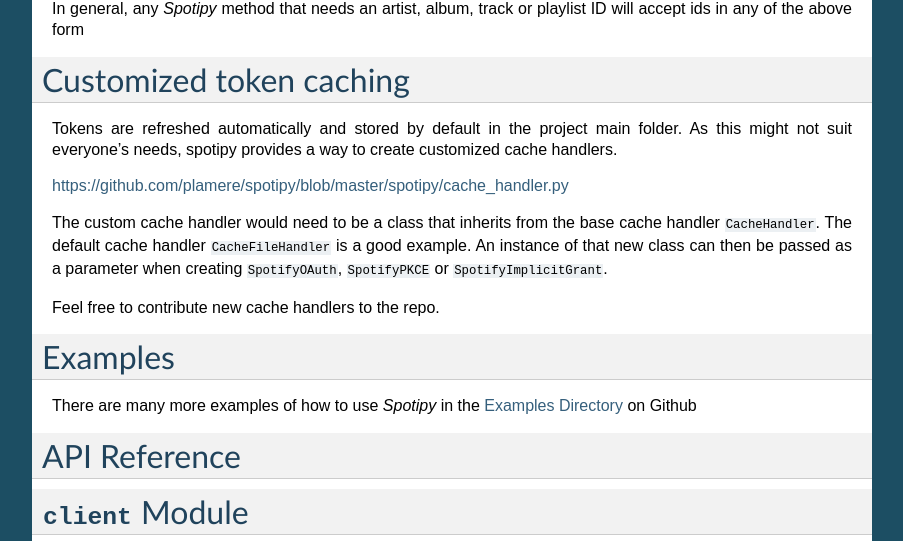
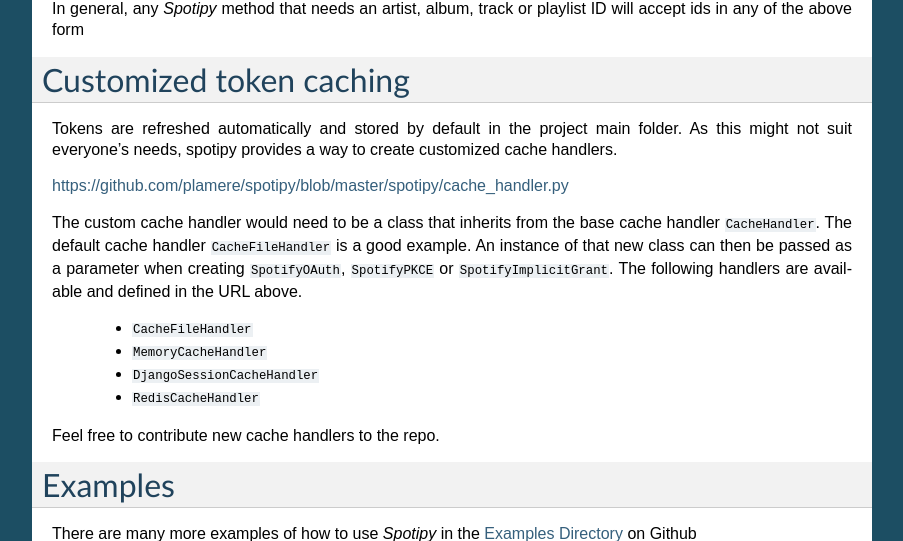
Before and after one commit to spotipy-dev/spotipy, a Sphinx documentation site: the page built from docs/index.rst, in a window 1280 px wide and 900 px high, scrolled down 3890 px, cut to the strip 0-541 px from the top of the window. Shown: the whole strip, without its empty margins (198-1101 px from the left). Built offline with Sphinx 7.4.7, drawn with Linux system fonts in a browser that asks for light colours.

Commit message:
add the explanation for customized chache handlers

```diff
--- a/docs/index.rst
+++ b/docs/index.rst
@@ -231,6 +231,11 @@
 cache handler ``CacheHandler``. The default cache handler ``CacheFileHandler`` is a good example.
 An instance of that new class can then be passed as a parameter when
 creating ``SpotifyOAuth``, ``SpotifyPKCE`` or ``SpotifyImplicitGrant``.
+The following handlers are available and defined in the URL above.
+  - ``CacheFileHandler``
+  - ``MemoryCacheHandler``
+  - ``DjangoSessionCacheHandler``
+  - ``RedisCacheHandler``
 
 Feel free to contribute new cache handlers to the repo.
 
```
